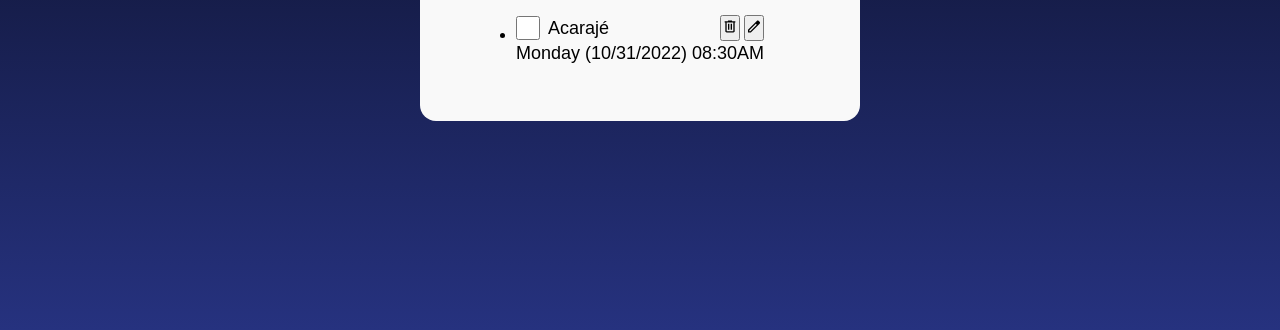
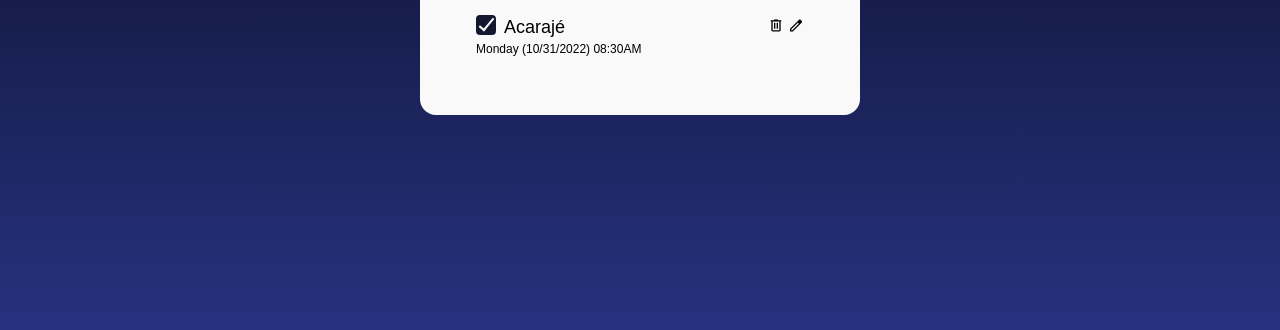
Before and after one commit to thiagogerard/Checklist-website., a plain HTML site: page index.html in a window 1280 px wide. Shown: the part 470-800 px from the top of the page. Drawn offline with nearby package versions, Linux system fonts and the light colour scheme; a web font is replaced by a local one.

Commit message:
estilização finalizada

```diff
--- a/index.html
+++ b/index.html
@@ -16,32 +16,38 @@
     <main class="content">
         <img src="img/bag.png" alt="shop bag">
         <form>
-            <input id="input-item" type="text" placeholder="Digite o item que deseja adicionar">
-            <button id="adicionar-botao">Save item</button>
+            <input class="input-item" id="input-item" type="text" placeholder="Digite o item que deseja adicionar">
+            <button id="adicionar-item">Save item</button>
         </form>
 
         <ul>
             <h2>Shop list</h2>
             <hr />
             <li>
-                <div class="item">
-                    <div class="item__ckeck">
-                        <input class="input-checkbox" type="checkbox">
+                <div class="item-lista-container">
+                    <div class="container-nome-compra">
+                        <div class="checkbox-container">
+                            <label for="checkbox-1">
+                                <input type="checkbox" class="checkbox-input" id="checkbox-1" />
+                                <div class="checkbox-customizado checked"></div>
+                            </label>
+                        </div>
                         <p>Acarajé</p>
                     </div>
-                    <div class="item__edit">
-                        <button>
+                    <div>
+                        <button class="btn-acao">
                             <img src="img/delete.svg" alt="delet item">
                         </button>
-                        <button>
+                        <button class="btn-acao">
                             <img src="img/edit.svg" alt="edit item">
                         </button>
                     </div>
                 </div>
-                <p>Monday (10/31/2022) 08:30AM</p>
+                <p class="item-lista-texto">Monday (10/31/2022) 08:30AM</p>
             </li>
         </ul>
     </main>
+    <script src="scripts.js"></script>
 </body>
 
 </html>
--- a/styles.css
+++ b/styles.css
@@ -72,7 +72,7 @@ p {
     line-height: 19px;
 }
 
-#adicionar-botao {
+#adicionar-item {
     padding: 12px 16px;
     border: none;
     border-radius: 24px;
@@ -91,23 +91,59 @@ form {
     gap: 8px;
 }
 
-.item {
+.item-lista-container {
     display: flex;
-    flex-direction: row;
     justify-content: space-between;
     align-items: center;
 }
 
-.item__ckeck {
+.container-nome-compra {
     display: flex;
-    flex-direction: row;
-    align-items: center;
-    gap: 0.5rem;
 }
 
-.input-checkbox {
-    width: 24px;
-    height: 24px;
+ul {
+    list-style-type: none;
+    width: 100%;
+}
+
+.item-lista-texto {
+    font-size: 12px;
+    line-height: 20px;
+}
+
+.checkbox-input{
+    display: none;
+}
+
+.checkbox-customizado {
+    width: 20px;
+    height: 20px;
+    background-color: var(--neutro);
     border: 2px solid var(--preto);
     border-radius: 4px;
+    cursor: pointer;
+    margin-right: 8px;
 }
+
+.checked {
+    background-color: var(--preto);
+    position: relative;
+}
+
+.checked::after {
+    content: "";
+    position: absolute;
+    left: 30%;
+    top: -10%;
+    width: 5px;
+    height: 14px;
+
+    border-top: 2px solid var(--neutro);
+    border-left: 2px solid var(--neutro);
+    transform: rotate(-140deg);
+}
+
+.btn-acao {
+    background-color: transparent;
+    border: none;
+}
```
